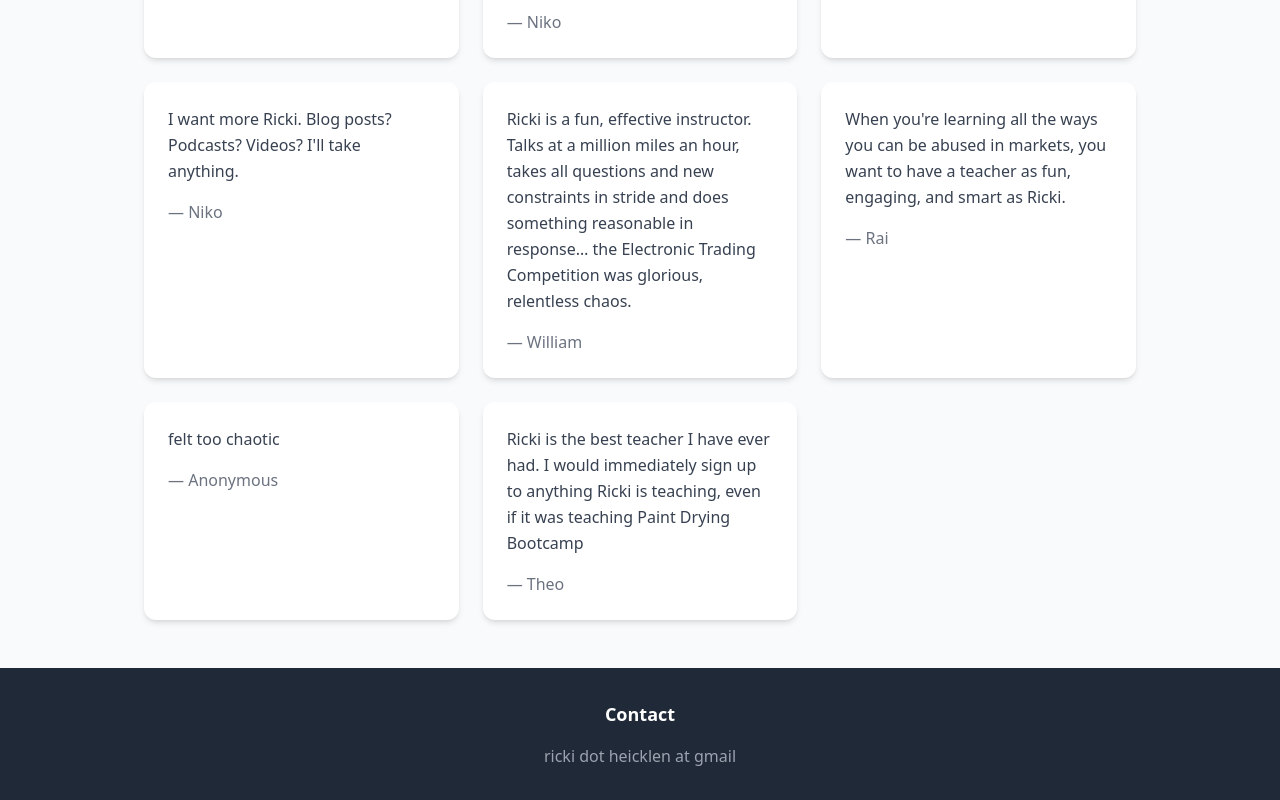
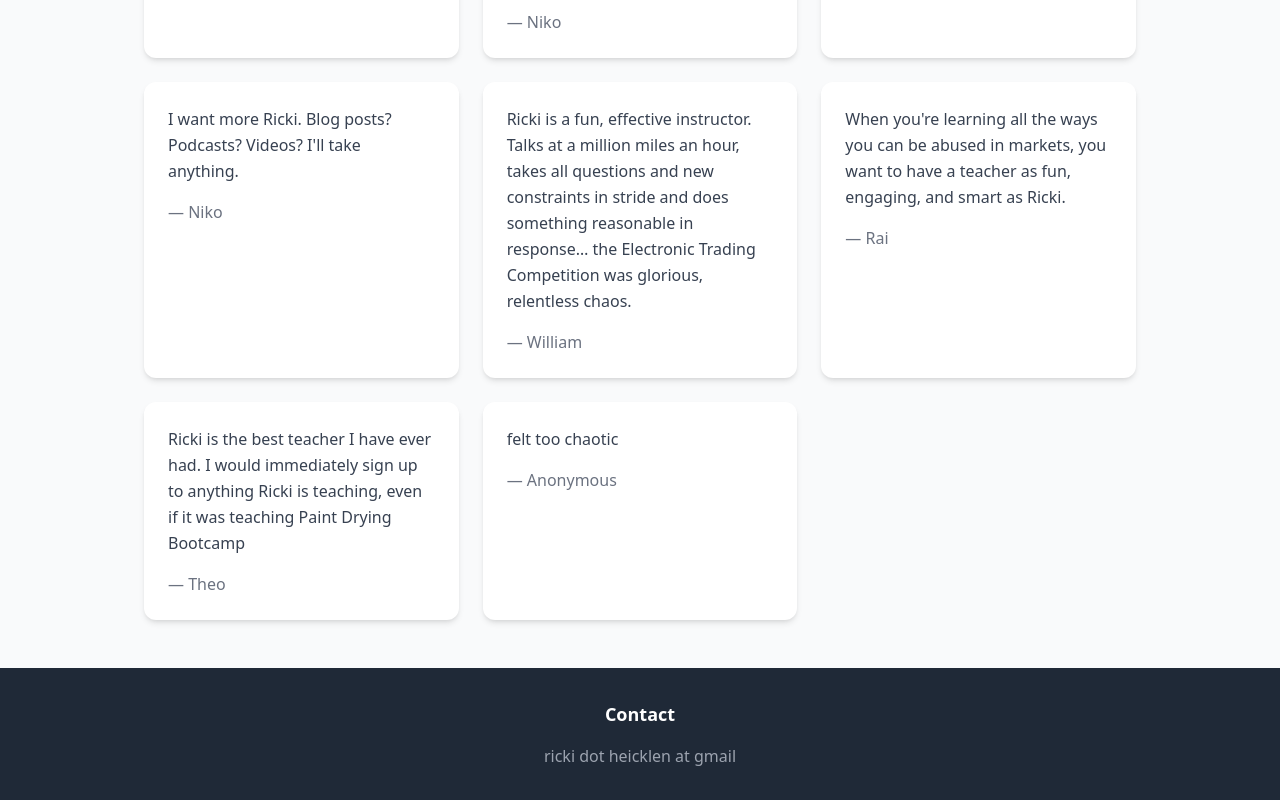
Before and after one commit to tradingbootcamp/website, a Vue app: page /socialproof in a window 1280 px wide. Shown: the part 2220-3020 px from the top of the page. Built offline with nearby package versions, Linux system fonts and the light colour scheme.

Commit message:
reordering testimonials

```diff
--- a/src/data/testimonials.js
+++ b/src/data/testimonials.js
@@ -10,6 +10,6 @@ export const testimonials = [
   { quote: "Ricki is a fun, effective instructor. Talks at a million miles an hour, takes all questions and new constraints in stride and does something reasonable in response… the Electronic Trading Competition was glorious, relentless chaos.", author: "William" },
   // { quote: "Ricki has a lot of good qualities and none of them are subtlety.", author: "Avital" },
   { quote: "When you're learning all the ways you can be abused in markets, you want to have a teacher as fun, engaging, and smart as Ricki.", author: "Rai" },
-  { quote: "felt too chaotic", author: "Anonymous" },
-  { quote: "Ricki is the best teacher I have ever had. I would immediately sign up to anything Ricki is teaching, even if it was teaching Paint Drying Bootcamp", author: "Theo" }
+  { quote: "Ricki is the best teacher I have ever had. I would immediately sign up to anything Ricki is teaching, even if it was teaching Paint Drying Bootcamp", author: "Theo" },
+  { quote: "felt too chaotic", author: "Anonymous" }
 ]
```
